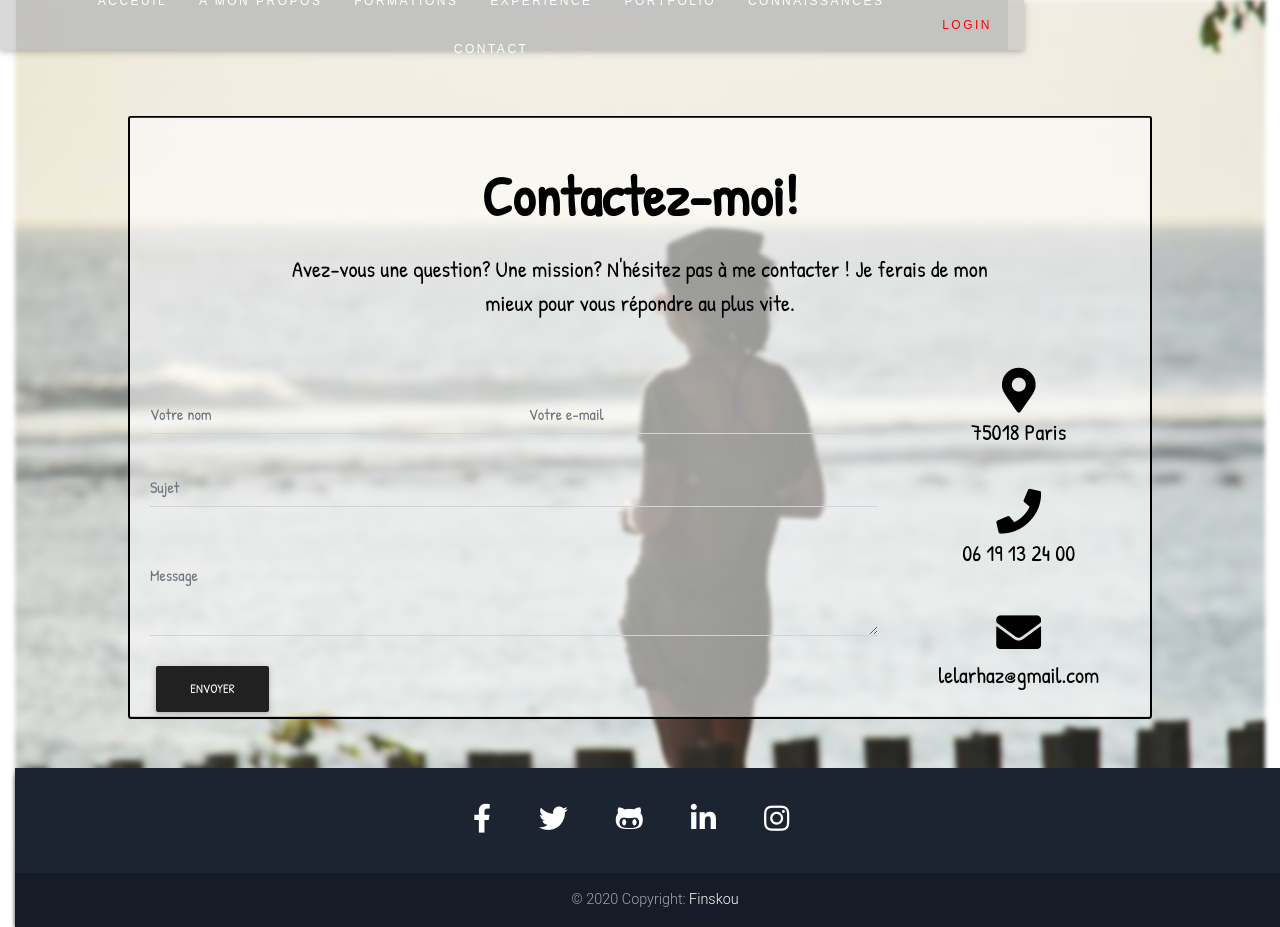
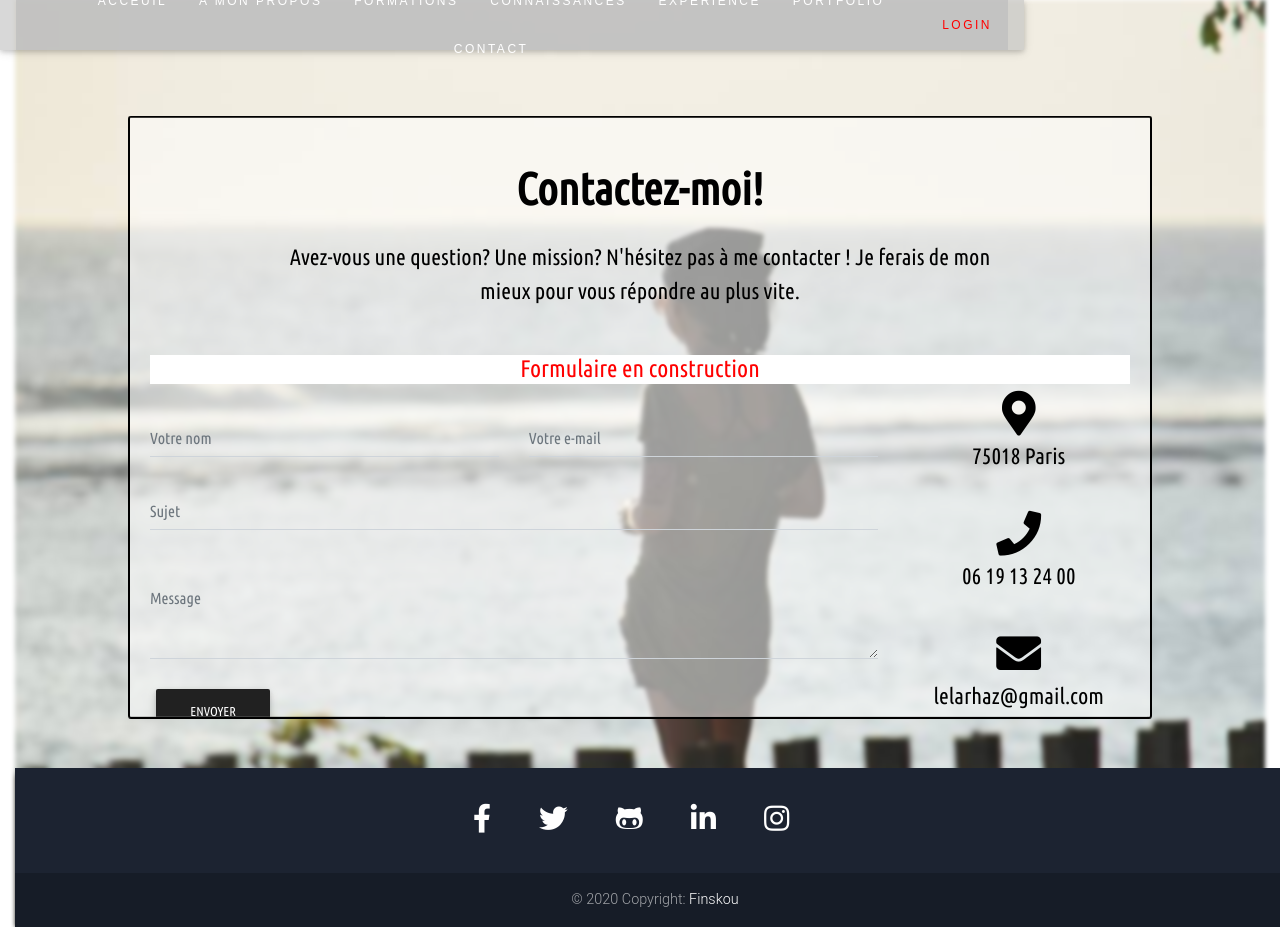
Before and after one commit to Finskou/cvfr, a Symfony app: template templates/page/contact.html.twig in a window 1280 px wide. Run offline with Twig, Linux system fonts and the light colour scheme; the template is opened without the code that fills it, so the values that code supplies are empty; some libraries are stand-ins or nearby versions.

Commit message:
small update

```diff
--- a/templates/base.html.twig
+++ b/templates/base.html.twig
@@ -31,13 +31,13 @@
                         <a class="nav-link" href="{{ path('education') }}">Formations</a>
                     </li>
                     <li class="nav-item">
+                        <a class="nav-link" href="{{ path('outils') }}">Connaissances</a>
+                    </li>
+                    <li class="nav-item">
                         <a class="nav-link" href="{{ path('experience') }}">Expérience</a>
                     </li>
                     <li class="nav-item">
                         <a class="nav-link" href="{{ path('portfolio') }}">Portfolio</a>
-                    </li>
-                    <li class="nav-item">
-                        <a class="nav-link" href="{{ path('outils') }}">Connaissances</a>
                     </li>
                     <li class="nav-item">
                         <a class="nav-link" href="{{ path('contact') }}">Contact</a>
--- a/templates/page/contact.html.twig
+++ b/templates/page/contact.html.twig
@@ -29,7 +29,7 @@
   width: 80%;
   padding: 20px;
   text-align: center;
-  font-family: 'Patrick Hand', cursive ;
+  font-family: 'Ubuntu Condensed', serif;
   font-size: 1.4em;
   overflow:auto;
 }
@@ -41,9 +41,9 @@
  <div class="bg-text" style="margin-top:-5vh">
   {# {{ form(form) }} #}
  <section>
-    <h2 class="h1-responsive font-weight-bold text-center my-4">Contactez-moi! </h2>
+    <h2 class="h2-responsive font-weight-bold text-center my-4">Contactez-moi! </h2>
     <p class="text-center w-responsive mx-auto mb-5">Avez-vous une question? Une mission? N'hésitez pas à me contacter ! Je ferais de mon mieux pour vous répondre au plus vite. </p>
-
+    <h4 style="color:red; background-color:white">Formulaire en construction</h4>
     <div class="row">
         <div class="col-md-9 mb-md-0 mb-5">
             <form id="contact-form" name="contact-form" action="mail.php" method="POST">
--- a/templates/page/outils.html.twig
+++ b/templates/page/outils.html.twig
@@ -19,6 +19,8 @@
   font-size:4rem;
 }
 </style>
+
+
 <div class="bg-image-edu">
   <center><h1 class="head">Technos et Langues:</h1></center>
   <div  class="mt-3 d-flex justify-content-center flex-wrap" >
```
